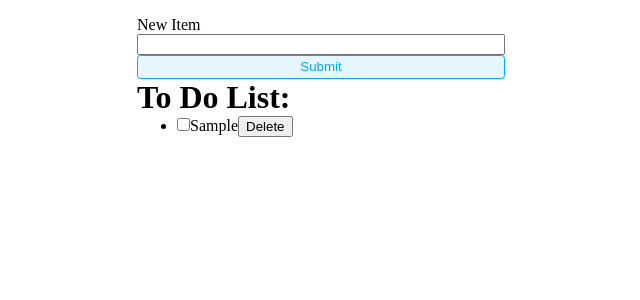
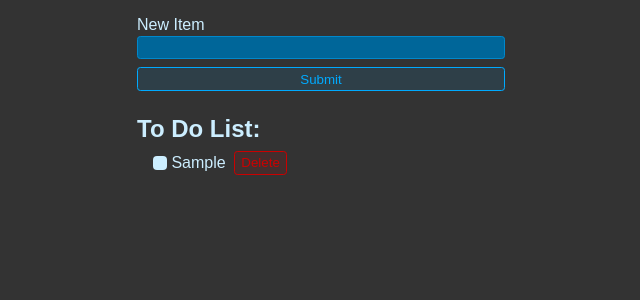
Before and after one commit to CelineTrann/ToDoApp, a React (Vite) app: page / in a window 1280 px wide. Both pictures are taken after typing "Sample" into the empty fields and a click on the button "Submit". Shown: the top 300 px of the page, without its empty margins (319-959 px from the left). Built offline with nearby package versions, Linux system fonts and the light colour scheme.

Commit message:
css application

```diff
--- a/src/App.jsx
+++ b/src/App.jsx
@@ -35,7 +35,7 @@ export default function App() {
   return (
     <>
       <NewToDoForm addItem={addItem} />
-      <h1>To Do List:</h1>
+      <h1 className="header">To Do List:</h1>
       <ToDoList todos={todos} toggleToDo={toggleToDo} deleteToDo={deleteToDo}/>
     </>
   )
--- a/src/ToDoItem.jsx
+++ b/src/ToDoItem.jsx
@@ -9,7 +9,7 @@ export function ToDoItem({ id, completed, title, toggleToDo, deleteToDo }) {
         />
         {title}
       </label>
-      <button onClick={() => deleteToDo(id)}>Delete</button>
+      <button onClick={() => deleteToDo(id)} className="btn btn-danger">Delete</button>
     </li>
   );
 }
--- a/src/ToDoList.jsx
+++ b/src/ToDoList.jsx
@@ -2,7 +2,7 @@ import { ToDoItem } from "./ToDoItem";
 
 export function ToDoList({ todos, toggleToDo, deleteToDo }) {
   return (
-    <ul>
+    <ul className="list">
       {todos.length === 0 && "No To Dos"}
       {todos.map(todo => {
         return (
--- a/src/styles.css
+++ b/src/styles.css
@@ -1,36 +1,32 @@
-:root {
-    --button-color:  hsl(200, 100%, 50%);
-    --button-background: hsl(200, 100%, 50%, 0.1);
-    --button-backgroun-focus: hsl(200, 100%, 50%, 0.2);
-}
-
-*,
-::before,
-::after {
+* {
+    font-family: Arial, Helvetica, sans-serif;
     box-sizing: border-box;
-    margin: 0;
   }
 
   body {
-    margin: 0 auto;
+    background: #333;
+    color: hsl(200, 100%, 90%);
     max-width: 400px;
     padding: 1rem;
+    margin: 0 auto;
   }
 
   .new-item-form {
     display: flex;
     flex-direction: column;
+    gap: 0.5rem;
   }
 
   .form-row {
     display: flex;
     flex-direction: column;
+    gap: 0.1rem;
   }
 
   .btn {
-    background: var(--button-background);
-    border: 1px solid var(--button-color);
-    color: var(--button-color);
+    background: hsl(200, 100%, 50%, 0.1);
+    border: 1px solid hsl(200, 100%, 50%);
+    color: hsl(200, 100%, 50%);
     padding: 0.25em 0.5em;
     border-radius: 0.25em;
     cursor: pointer;
@@ -39,5 +35,106 @@ body {
 
   .btn:hover,
   .btn:focus-visible {
-    background: var(--button-backgroun-focus);
+    background: hsl(200, 100%, 50%, 0.2);
   }
+
+  .btn.btn-danger {
+    background: hsl(0, 100%, 40%, 0.1);
+    border: 1px solid hsl(0, 100%, 40%);
+    color: hsl(0, 100%, 40%);
+  }
+
+  .btn.btn-danger:hover,
+  .btn.btn-danger:focus-visible {
+    background: hsl(0, 100%, 40%, 0.2);
+  }
+
+  .new-item-form input {
+    outline: none;
+    border: 1px solid hsl(200, 100%, 40%);
+    background: hsl(200, 100%, 30%);
+    border-radius: 0.25em;
+    padding: 0.25em 0.5em;
+    color: hsl(200, 100%, 90%);
+  }
+
+  .new-item-form input:focus {
+    border: 1px solid hsl(200, 100%, 70%);
+  }
+
+  .header {
+    font-size: 1.5rem;
+    margin-top: 1.5rem;
+    margin-bottom: 0.5rem;
+  }
+
+  .list {
+    margin: 0;
+    padding: 0;
+    margin-left: 1rem;
+    list-style: none;
+  }
+
+  .list li:has(input:checked) label {
+    color: hsl(200, 20%, 40%);
+  }
+
+  .list {
+    display: flex;
+    flex-direction: column;
+    gap: 0.3rem;
+  }
+
+  .list li {
+    display: flex;
+    gap: 0.5rem;
+    align-items: center;
+  }
+
+  .list li label {
+    display: flex;
+    gap: 0.25rem;
+    cursor: pointer;
+    align-items: center;
+  }
+
+  .list li:has(input:focus-visible) label {
+    outline: 1px solid hsl(200, 100%, 50%);
+  }
+
+  .list li input {
+    outline: none;
+    width: 0;
+    height: 0;
+    appearance: none;
+    pointer-events: none;
+    position: absolute;
+  }
+
+  .list li label::before {
+    content: "";
+    display: block;
+    width: 0.9rem;
+    height: 0.9rem;
+    background: hsl(200, 100%, 90%);
+    border-radius: 0.25em;
+    display: flex;
+    justify-content: center;
+    align-items: center;
+  }
+
+  .list li label:hover::before {
+    background: hsl(200, 100%, 80%);
+  }
+
+  .list li:has(input:checked) label::before {
+    content: "✔";
+    background: hsl(200, 100%, 40%);
+    color: hsl(200, 100%, 90%);
+    font-size: 0.75rem;
+    font-weight: bold;
+  }
+
+  .list li:has(input:checked) label:hover::before {
+    background: hsl(200, 100%, 30%);
+  }
```
Lines whose indentation alone changed are shown as unchanged.
